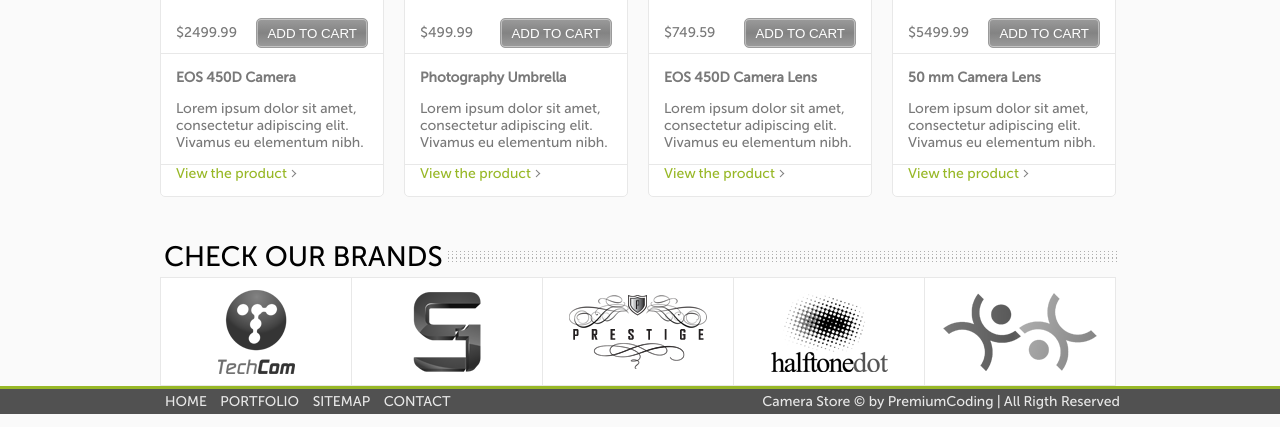
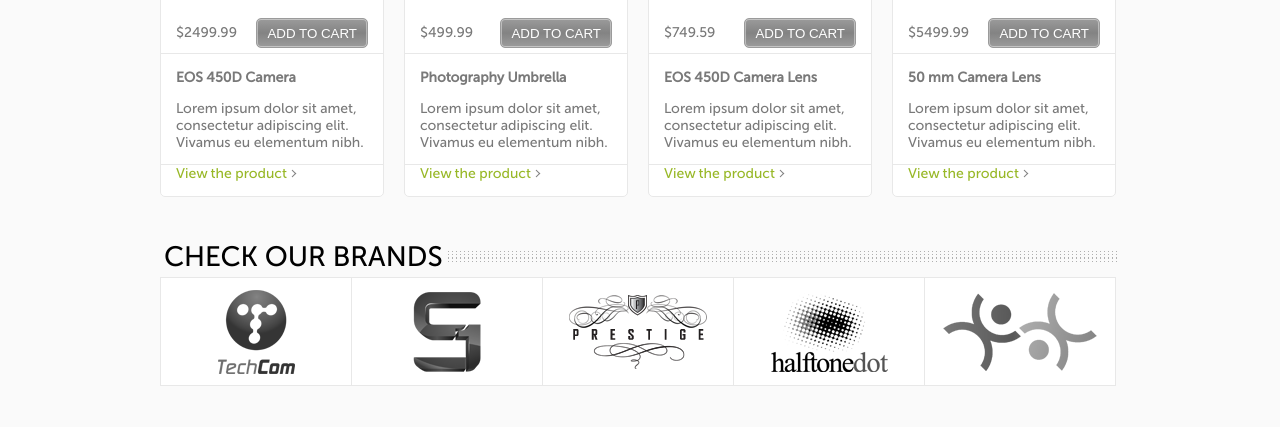
Before and after one commit to TaniaBlindaruk/Camera-Store, a plain HTML site: page index.html in a window 1280 px wide. Shown: the part 1301-1728 px from the top of the page. Drawn offline with Linux system fonts and the light colour scheme.

Commit message:
One footer widget

```diff
--- a/index.html
+++ b/index.html
@@ -362,24 +362,6 @@
 </div>
 </section>
 
-<div class="bdown_menu">
-    <div class="top_line"></div>
-    <div class="bdown_menu">
-        <div class="center">
-            <div class="down_menu">
-                <ul>
-                    <li><a href="#">HOME</a></li>
-                    <li><a href="#">PORTFOLIO</a></li>
-                    <li><a href="#">SITEMAP</a></li>
-                    <li><a href="#">CONTACT</a></li>
-                </ul>
-            </div>
-            <div class="copy_right">
-                Camera Store &copy by PremiumCoding | All Rigth Reserved
-            </div>
-        </div>
-    </div>
-</div>
 
 <footer>
 <div class="footer_higher margin_top_big_block">
--- a/styles/footer.css
+++ b/styles/footer.css
@@ -4,6 +4,7 @@
     background-color: white;
     border-top: 1px solid #e8e8e8;
     position: relative;
+    overflow: hidden;
 }
 
 .footer_higher > div {
@@ -14,9 +15,9 @@
     width: 217px;
     margin-left: 30px;
     padding: 40px 0;
-    /*background-color: gray;*/
     float: left;
     color: #000;
+
 }
 .footer_higher_widgets:first-child{
     margin-left: 0;
```
